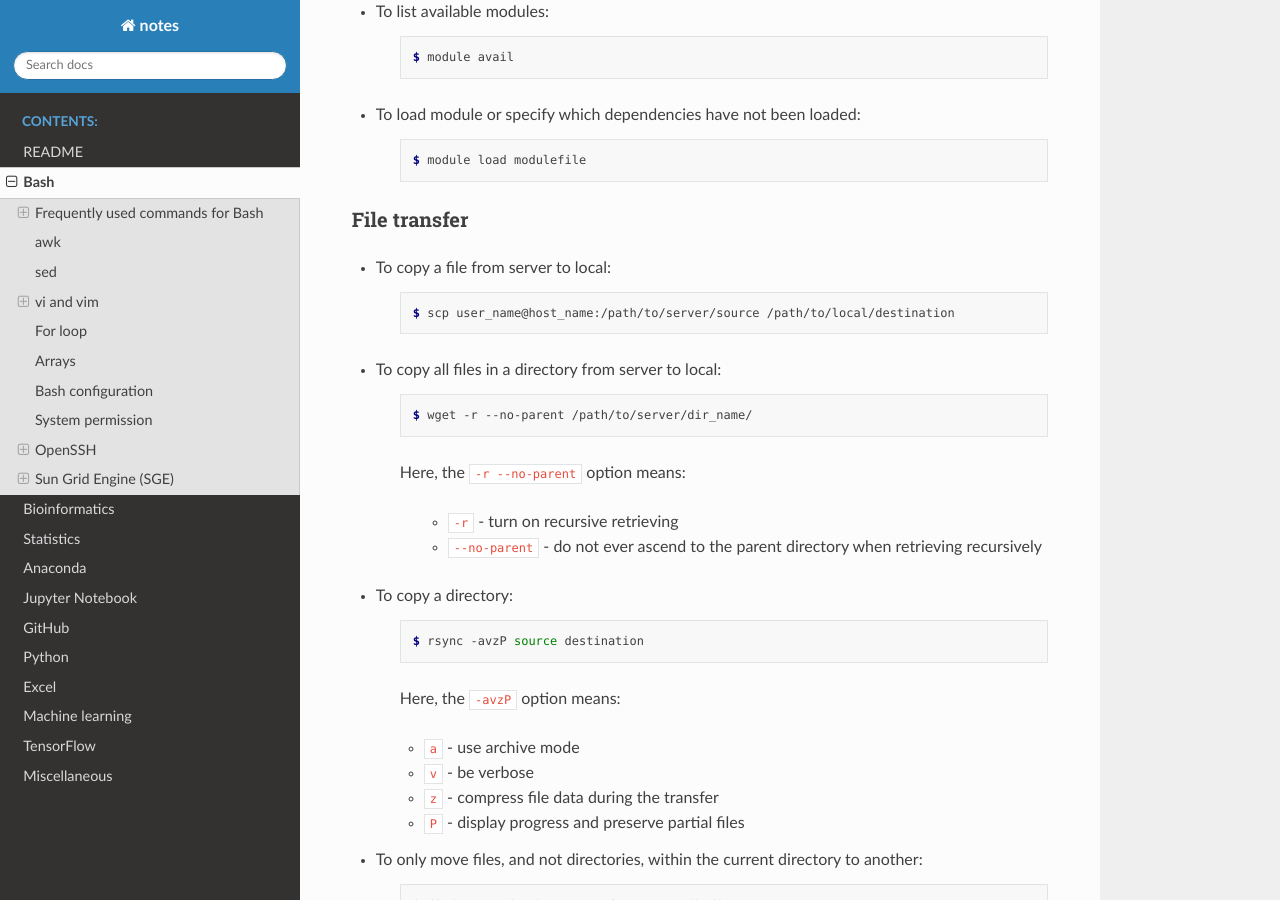
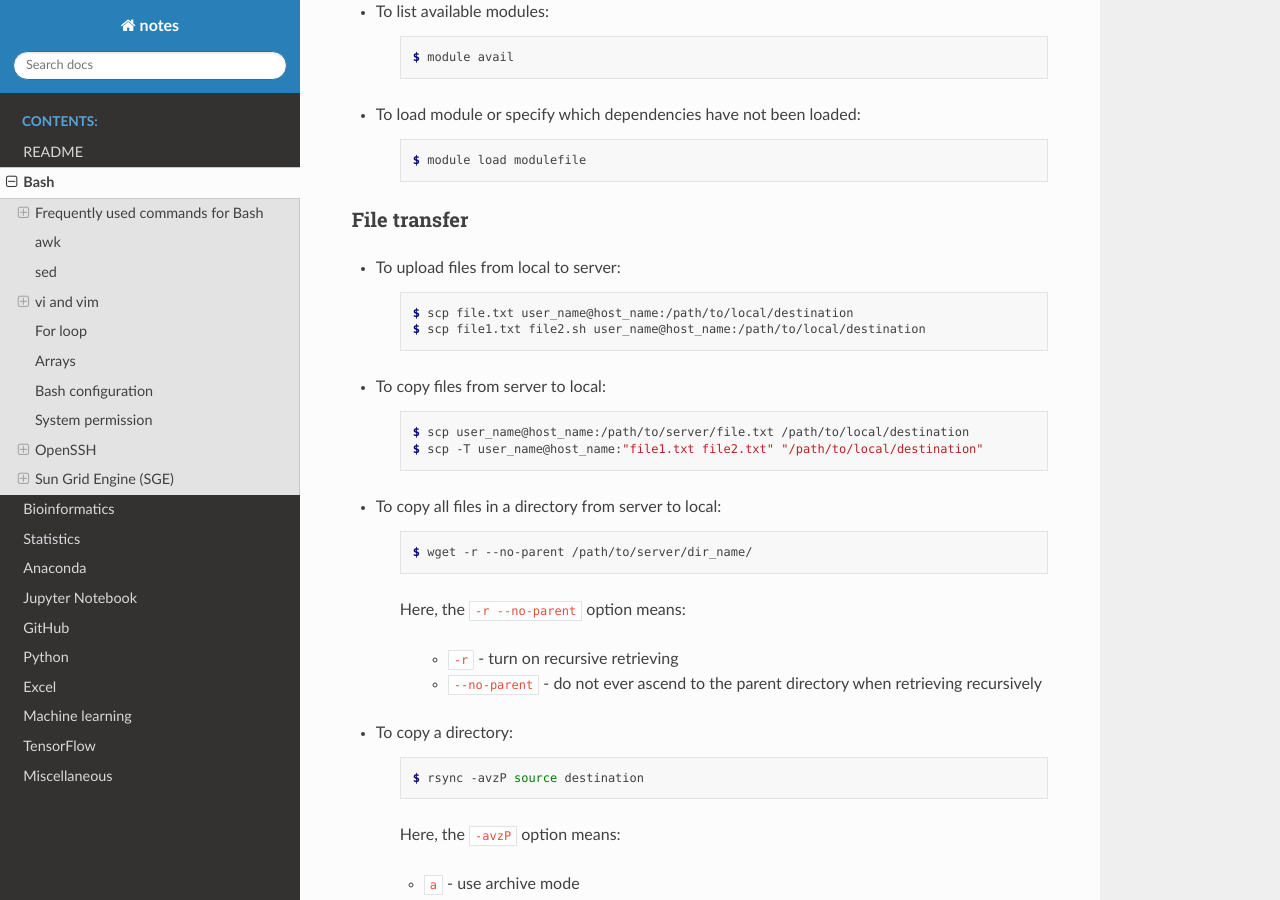
Before and after one commit to sbslee/notes, a Sphinx documentation site: the page built from docs/bash.rst, in a window 1280 px wide and 900 px high, scrolled down 2799 px. Built offline with Sphinx 7.4.7 and the Read the Docs theme 2.0.0, drawn with Linux system fonts in a browser that asks for light colours.

Commit message:
Update notes

```diff
--- a/docs/bash.rst
+++ b/docs/bash.rst
@@ -168,11 +168,19 @@ Module
 File transfer
 -------------
 
-* To copy a file from server to local:
+* To upload files from local to server:
 
     .. code-block:: console
 
-        $ scp user_name@host_name:/path/to/server/source /path/to/local/destination
+        $ scp file.txt user_name@host_name:/path/to/local/destination
+        $ scp file1.txt file2.sh user_name@host_name:/path/to/local/destination
+
+* To copy files from server to local:
+
+    .. code-block:: console
+
+        $ scp user_name@host_name:/path/to/server/file.txt /path/to/local/destination
+        $ scp -T user_name@host_name:"file1.txt file2.txt" "/path/to/local/destination"
 
 * To copy all files in a directory from server to local:
 
```
